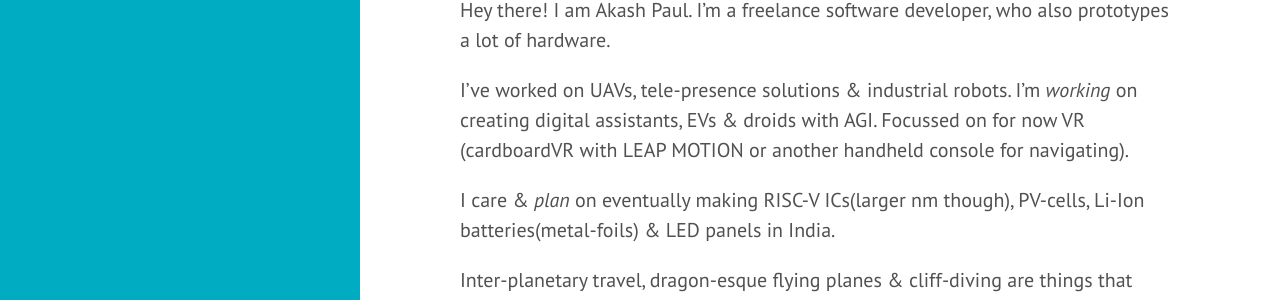
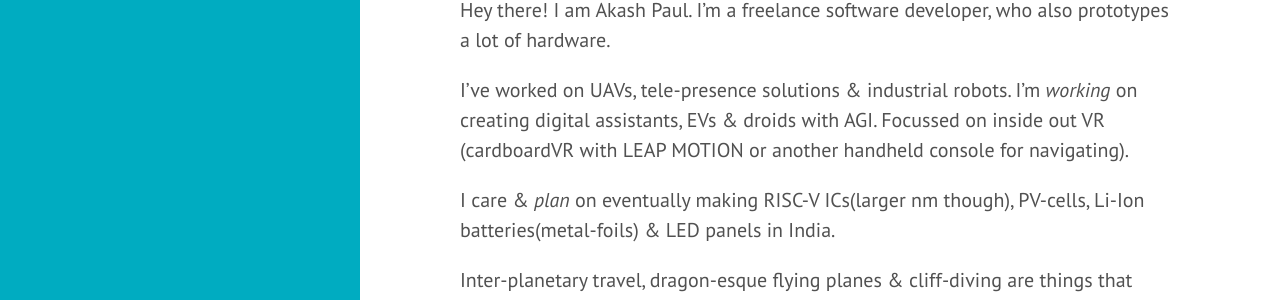
Before and after one commit to iakashpaul/iakashpaul.github.io, a Jekyll site: the page built from about.md, in a window 1280 px wide and 1030 px high. Shown: the part 145-445 px from the top of the window. Built offline with Jekyll 4.4.1, drawn with Linux system fonts in a browser that asks for light colours.

Commit message:
Update about.md

```diff
--- a/about.md
+++ b/about.md
@@ -4,7 +4,7 @@
 ---
 Hey there! I am Akash Paul. I'm a freelance software developer, who also prototypes a lot of hardware.
 
-I've worked on UAVs, tele-presence solutions & industrial robots. I'm _working_ on creating digital assistants, EVs & droids with AGI. Focussed on for now VR (cardboardVR with LEAP MOTION or another handheld console for navigating).
+I've worked on UAVs, tele-presence solutions & industrial robots. I'm _working_ on creating digital assistants, EVs & droids with AGI. Focussed on inside out VR (cardboardVR with LEAP MOTION or another handheld console for navigating).
 
 I care & _plan_ on eventually making RISC-V ICs(larger nm though), PV-cells, Li-Ion batteries(metal-foils) & LED panels in India.
 
```
